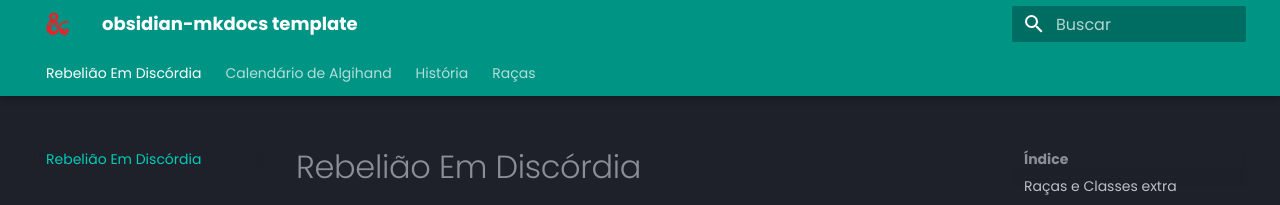
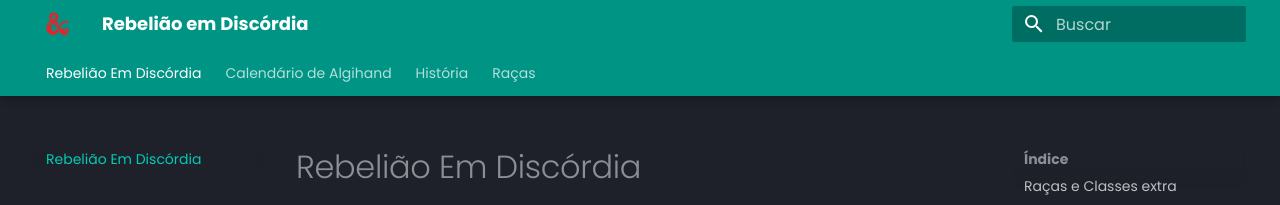
Before and after one commit to Moykhaile/red_wiki, an MkDocs documentation site: the page built from docs/index.md, in a window 1280 px wide. Shown: the top 205 px of the page. Built offline with MkDocs 1.6.1 and Material for MkDocs 9.7.7, drawn with Linux system fonts in a browser that asks for light colours.

Commit message:
site name fix 💀

```diff
--- a/mkdocs.yml
+++ b/mkdocs.yml
@@ -1,4 +1,4 @@
-site_name: obsidian-mkdocs template
+site_name: Rebelião em Discórdia
 
 theme:
     name: 'material'
```
